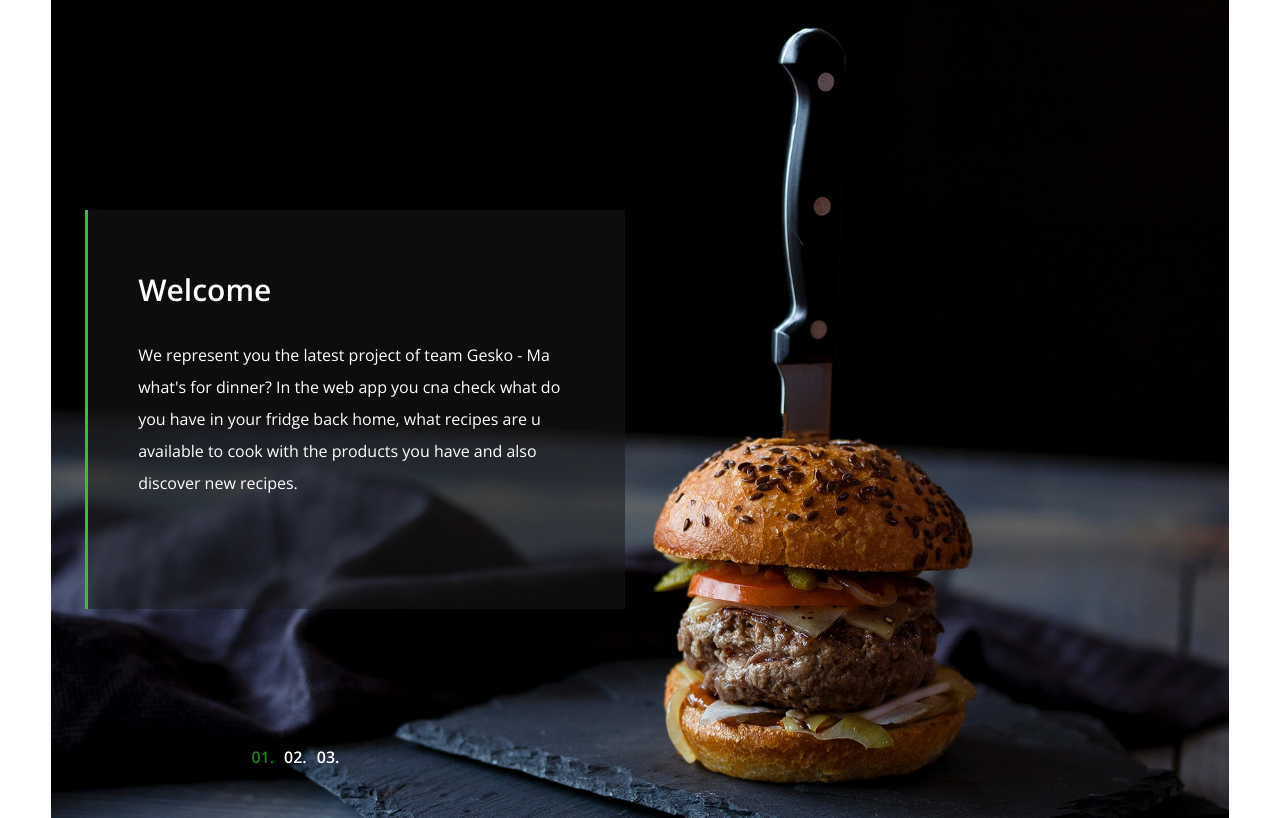
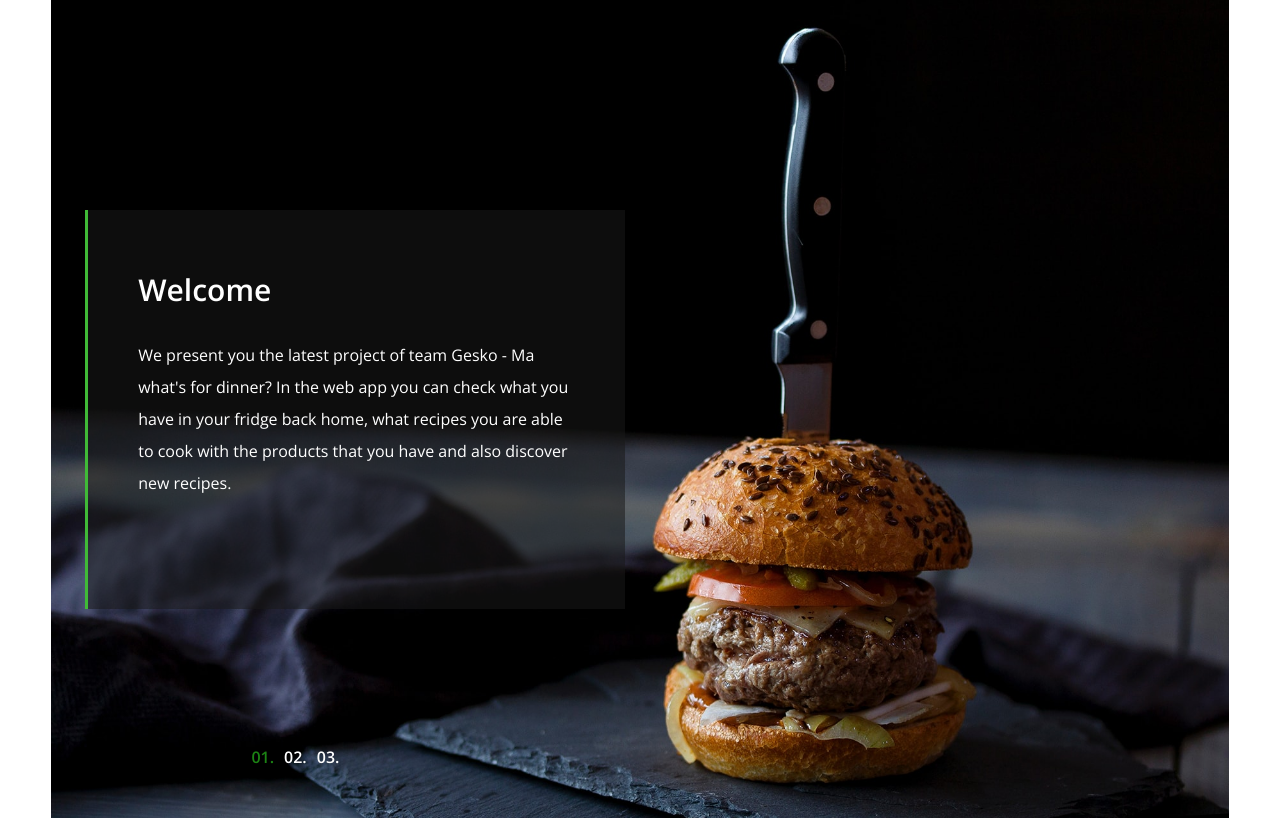
Before and after one commit to joro2404/Ma-whats-for-dinner-, a Flask app: page / in a window 1280 px wide. Shown: the part 146-964 px from the top of the page. Run offline with Flask 2, Linux system fonts and the light colour scheme; parts of the project's set-up code (start-up, migrations or seed data) failed here and were passed over; some libraries are stand-ins or nearby versions.

Commit message:
readme update

```diff
--- a/app/templates/index.html
+++ b/app/templates/index.html
@@ -91,7 +91,7 @@
                         <div class="col-12 col-md-9 col-lg-7 col-xl-6">
                             <div class="hero-slides-content" data-animation="fadeInUp" data-delay="100ms">
                                 <h2 data-animation="fadeInUp" data-delay="100ms">Welcome</h2>
-                                <p data-animation="fadeInUp" data-delay="300ms">We represent you the latest project of team Gesko - Ma what's for dinner? In the web app you cna check what do you have in your fridge back home, what recipes are u available to cook with the products you have and also discover new recipes.</p>
+                                <p data-animation="fadeInUp" data-delay="300ms">We present you the latest project of team Gesko - Ma what's for dinner? In the web app you can check what you have in your fridge back home, what recipes you are able to cook with the products that you have and also discover new recipes.</p>
                                 <!--<a href="#" class="btn delicious-btn" data-animation="fadeInUp" data-delay="1000ms">See Receipe</a>-->
                             </div>
                         </div>
@@ -106,7 +106,7 @@
                         <div class="col-12 col-md-9 col-lg-7 col-xl-6">
                             <div class="hero-slides-content" data-animation="fadeInUp" data-delay="100ms">
                                 <h2 data-animation="fadeInUp" data-delay="100ms">Recipes</h2>
-                                <p data-animation="fadeInUp" data-delay="300ms">Here you can create recipes, share recipes with your friends, update them, giive raitings, see if you can cook them with current products and many more!</p>
+                                <p data-animation="fadeInUp" data-delay="300ms">Here you can create recipes, share recipes with your friends, update them, rate them, see if you can cook them with current products and many more!</p>
                                 <a href="/recipes" class="btn delicious-btn" data-animation="fadeInUp" data-delay="1000ms">See Receipes</a>
                             </div>
                         </div>
```
Also changed, not shown: README.md.
